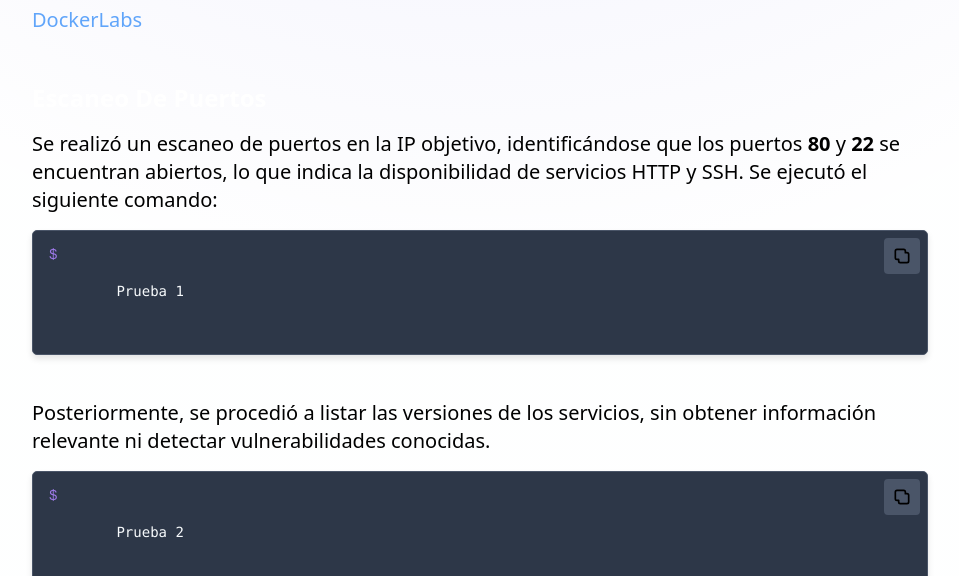
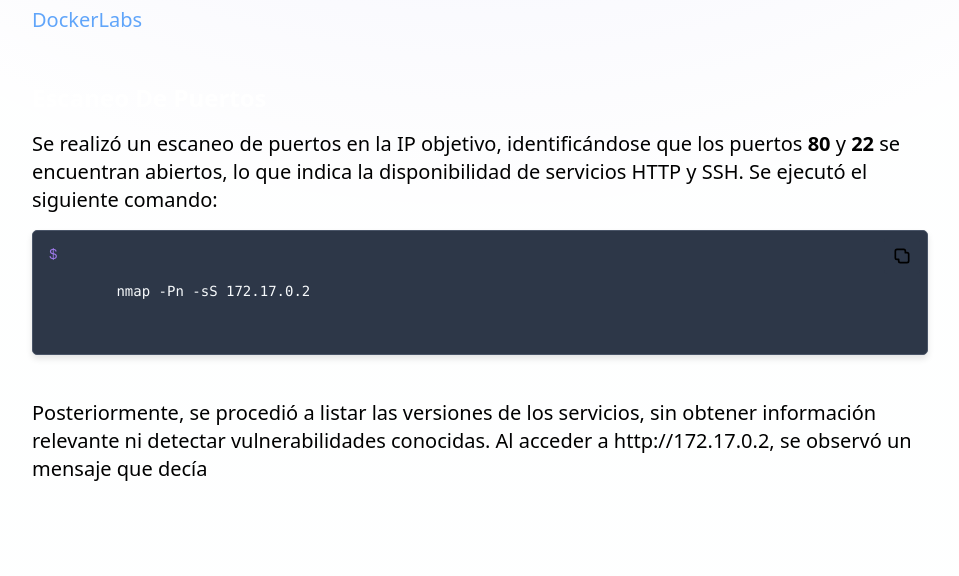
Before and after one commit to buy7or/buy7or.github.io, an Astro site: page /machines/Pequenas-Mentirosas in a window 1280 px wide. Shown: the part 490-1066 px from the top of the page, without its empty margins (160-1119 px from the left). Built offline with nearby package versions, Linux system fonts and the light colour scheme; Astro itself is replaced by a stand-in of ours.

Commit message:
style copy button

```diff
--- a/src/components/Code.astro
+++ b/src/components/Code.astro
@@ -24,7 +24,7 @@
     }
 
     .copy-btn {
-      background-color: #4A5568;
+      background-color: #2D3748;
       border: none;
       padding: 0.5rem;
       border-radius: 0.25rem;
@@ -33,7 +33,7 @@
     }
 
     .copy-btn:hover {
-      background-color: #2D3748;
+      background-color: #4A5568;
     }
 
     .terminal-container {
--- a/src/pages/machines/Pequenas-Mentirosas.astro
+++ b/src/pages/machines/Pequenas-Mentirosas.astro
@@ -17,10 +17,10 @@
                 <Text>
                     Se realizó un escaneo de puertos en la IP objetivo, identificándose que los puertos <strong>80</strong> y <strong>22</strong> se encuentran abiertos, lo que indica la disponibilidad de servicios HTTP y SSH. Se ejecutó el siguiente comando:
                     <br />
-                    <Code>Prueba 1</Code>
+                    <Code>nmap -Pn -sS 172.17.0.2</Code>
                     <br />
-                    Posteriormente, se procedió a listar las versiones de los servicios, sin obtener información relevante ni detectar vulnerabilidades conocidas.
-                    <Code>Prueba 2</Code>
+                    Posteriormente, se procedió a listar las versiones de los servicios, sin obtener información relevante ni detectar vulnerabilidades conocidas. Al acceder a http://172.17.0.2, se observó
+                    un mensaje que decía
                     </SectionText>
                 </Text>
             </SectionContainer>
```
